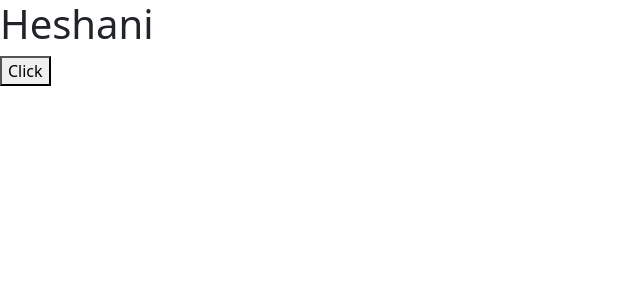
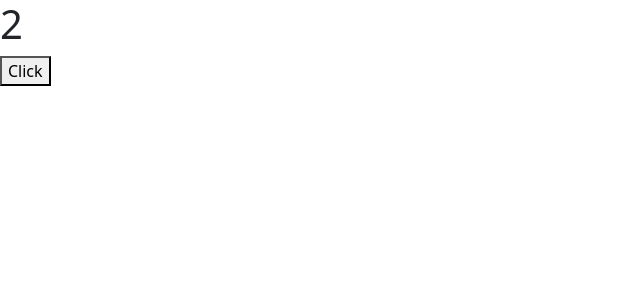
Before and after one commit to Heshani833/React-practice, a React (Vite) app: page / in a window 1280 px wide. Shown: the top 300 px of the page, without its empty margins (0-640 px from the left). Built offline with nearby package versions, Linux system fonts and the light colour scheme.

Commit message:
Nested Object Example

```diff
--- a/src/App.tsx
+++ b/src/App.tsx
@@ -11,8 +11,11 @@ function App() {
       lastName: "Shehana",
     },
     addres: {
-      name: "Colombo Road",
-      number: "2",
+      country: "Sri Lanka",
+      street: {
+        streetName: "Colombo Road",
+        number: 2,
+      },
     },
   });
 
@@ -20,16 +23,19 @@ function App() {
   const handleChangeName = () => {
     setPerson({
       ...person,
-      name: {
-        ...person.name,
-        firstName: "Chanu",
+      addres: {
+        ...person.addres,
+        street: {
+          ...person.addres.street,
+          number: 19,
+        },
       },
     });
   };
 
   return (
     <>
-      <h1>{person.name.firstName}</h1>
+      <h1>{person.addres.street.number}</h1>
       <button onClick={handleChangeName}>Click</button>
     </>
   );
```
